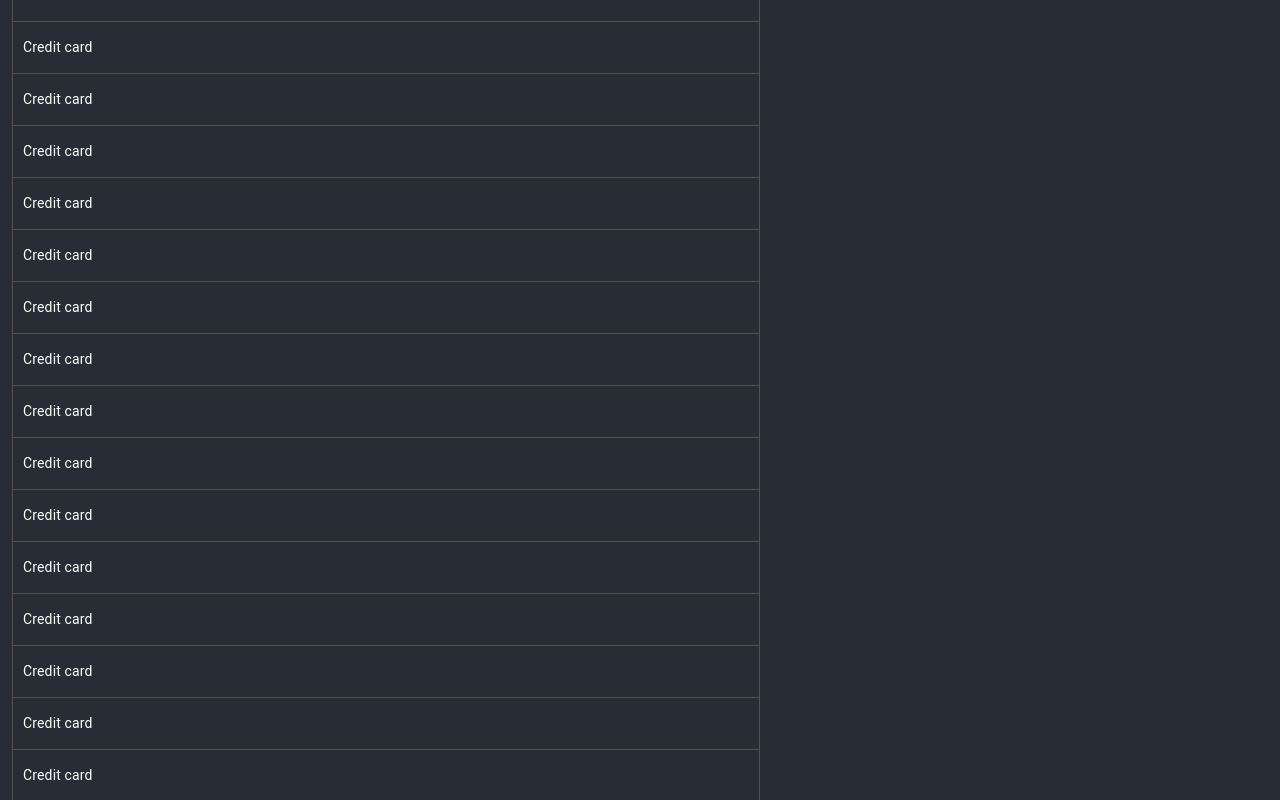
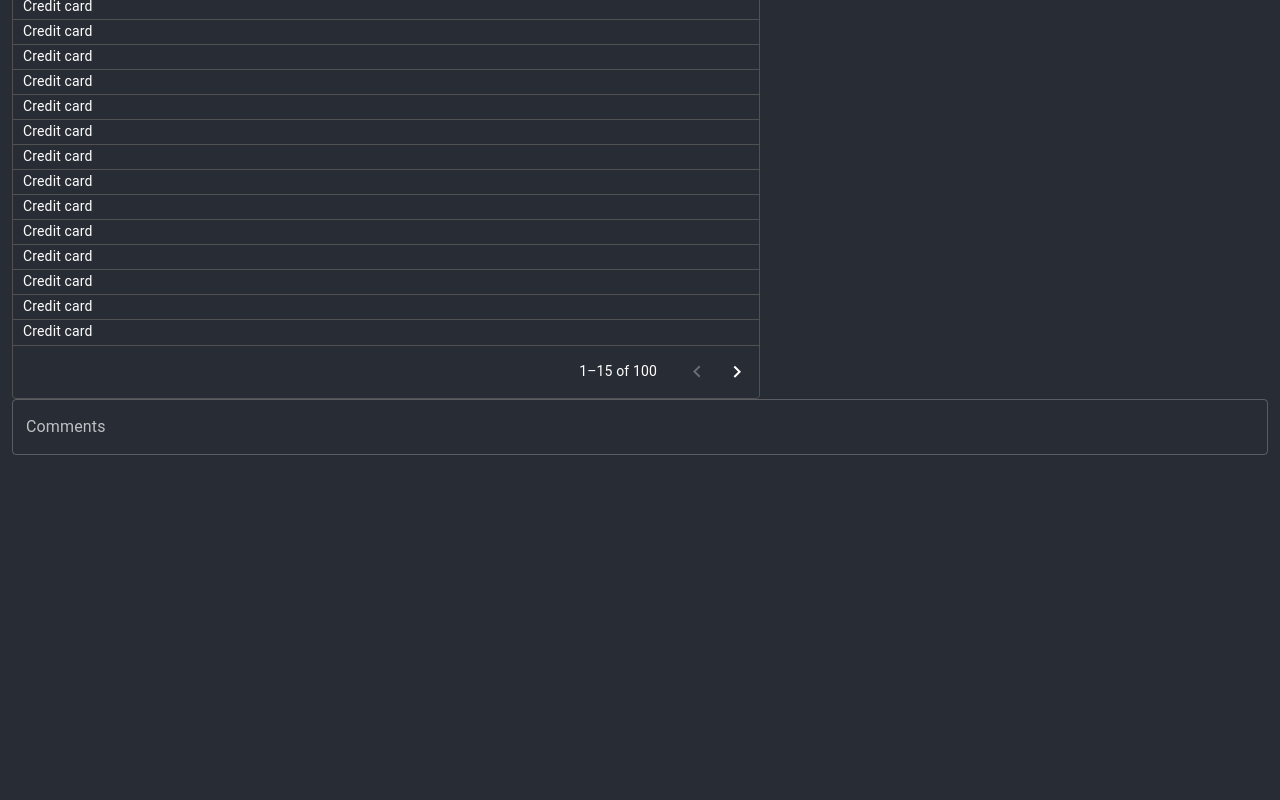
Before and after one commit to rathoregee/office, a React (Create React App) app in the folder UI/: page /journal in a window 1280 px wide. Shown: the part 180-980 px from the top of the page. After the commit the page ends 800 px from the top, so only its background shows below. Built offline with nearby package versions, Linux system fonts and the light colour scheme; what aws-amplify would draw is missing.

Commit message:
added row height

```diff
--- a/UI/src/pages/Journal.tsx
+++ b/UI/src/pages/Journal.tsx
@@ -142,12 +142,18 @@ export function Journal() {
                         </div>
                     </Box>
                 </div>
-                <StyledBox sx={{ height: 400 }}>
+                <StyledBox style={{ height: 400, width: '100%' }}>
                     <DataGrid
                         autoHeight={true}
+                        rowHeight={25}
                         rows={rows}
                         columns={columns}
                         experimentalFeatures={{ newEditingApi: true }}
+                        initialState={{
+                            pagination: {
+                                pageSize: 15,
+                            },
+                        }}
                     />
                     <Box sx={{ maxWidth: '100%' }}>
                         <TextField fullWidth label="Comments" id="fullWidth" />
```
